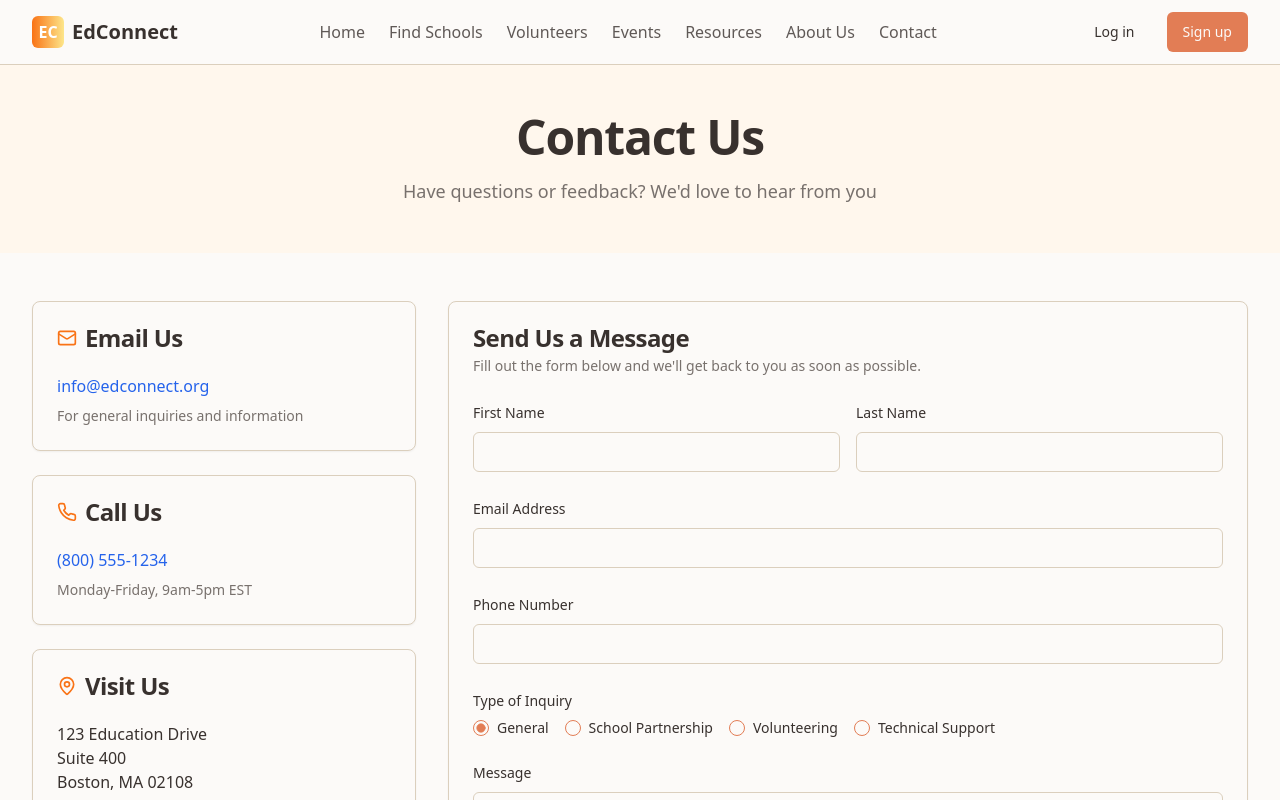
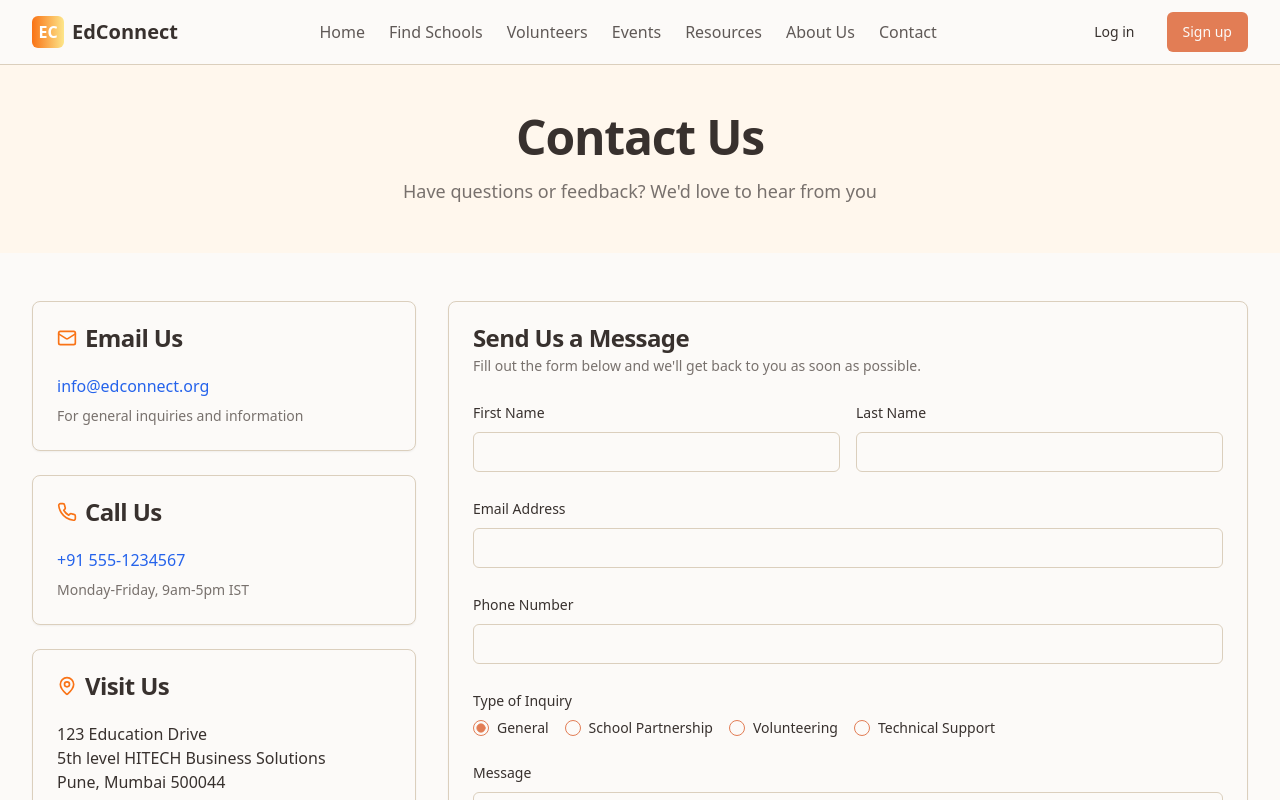
Before and after one commit to rose-kaks/UBS, a React (Vite) app in the folder frontend/: page /contact in a window 1280 px wide. Shown: the top 800 px of the page. Built offline with nearby package versions, Linux system fonts and the light colour scheme.

Commit message:
Update Contact.tsx

```diff
--- a/frontend/src/pages/Contact.tsx
+++ b/frontend/src/pages/Contact.tsx
@@ -70,10 +70,10 @@ const Contact = () => {
                   </CardHeader>
                   <CardContent>
                     <a href="tel:+18005551234" className="text-blue-600 hover:underline">
-                      (800) 555-1234
+                      +91 555-1234567
                     </a>
                     <p className="mt-2 text-sm text-muted-foreground">
-                      Monday-Friday, 9am-5pm EST
+                      Monday-Friday, 9am-5pm IST
                     </p>
                   </CardContent>
                 </Card>
@@ -88,8 +88,8 @@ const Contact = () => {
                   <CardContent>
                     <address className="not-italic">
                       123 Education Drive<br />
-                      Suite 400<br />
-                      Boston, MA 02108
+                      5th level HITECH Business Solutions<br />
+                      Pune, Mumbai 500044
                     </address>
                   </CardContent>
                 </Card>
```
